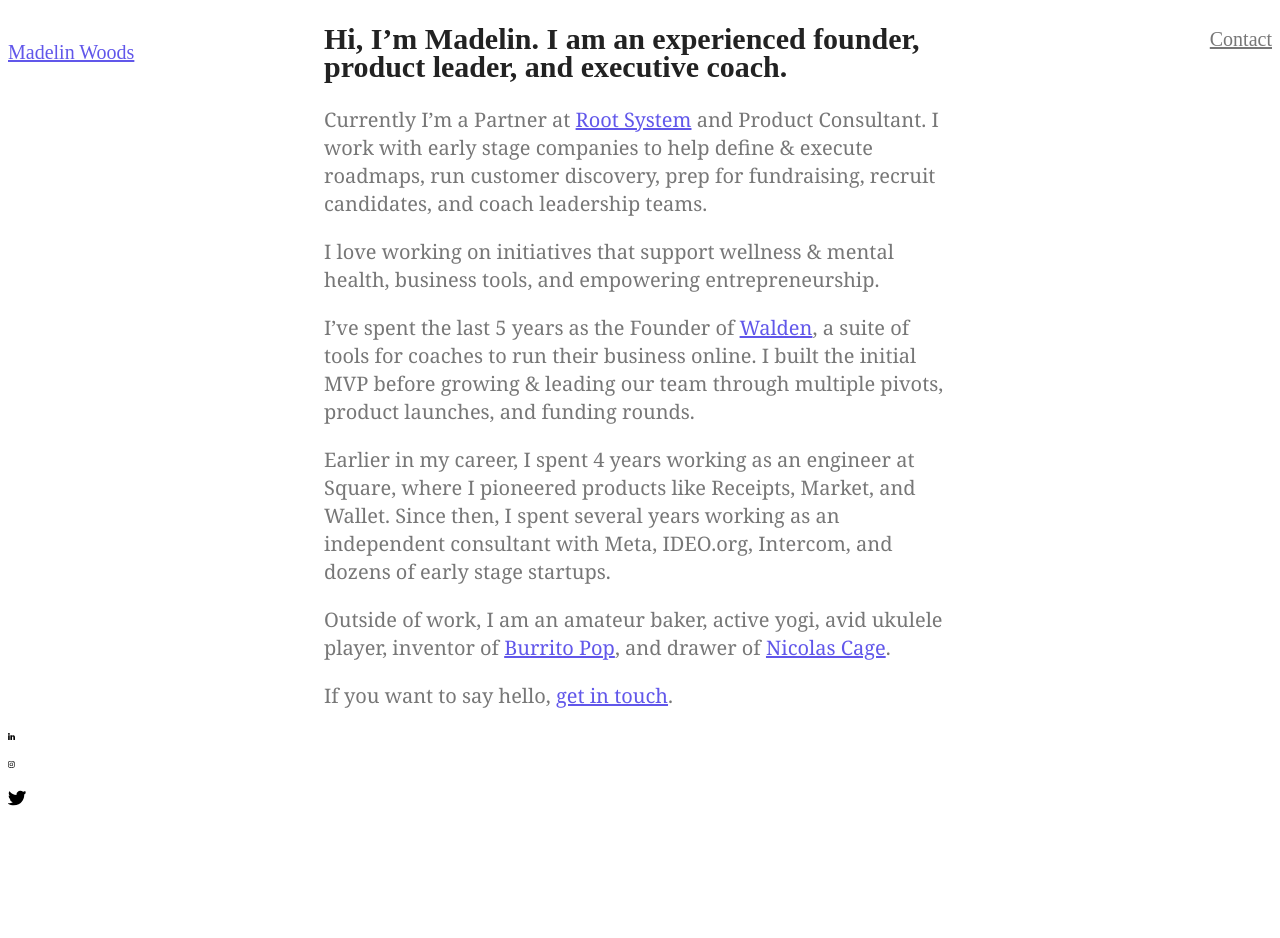
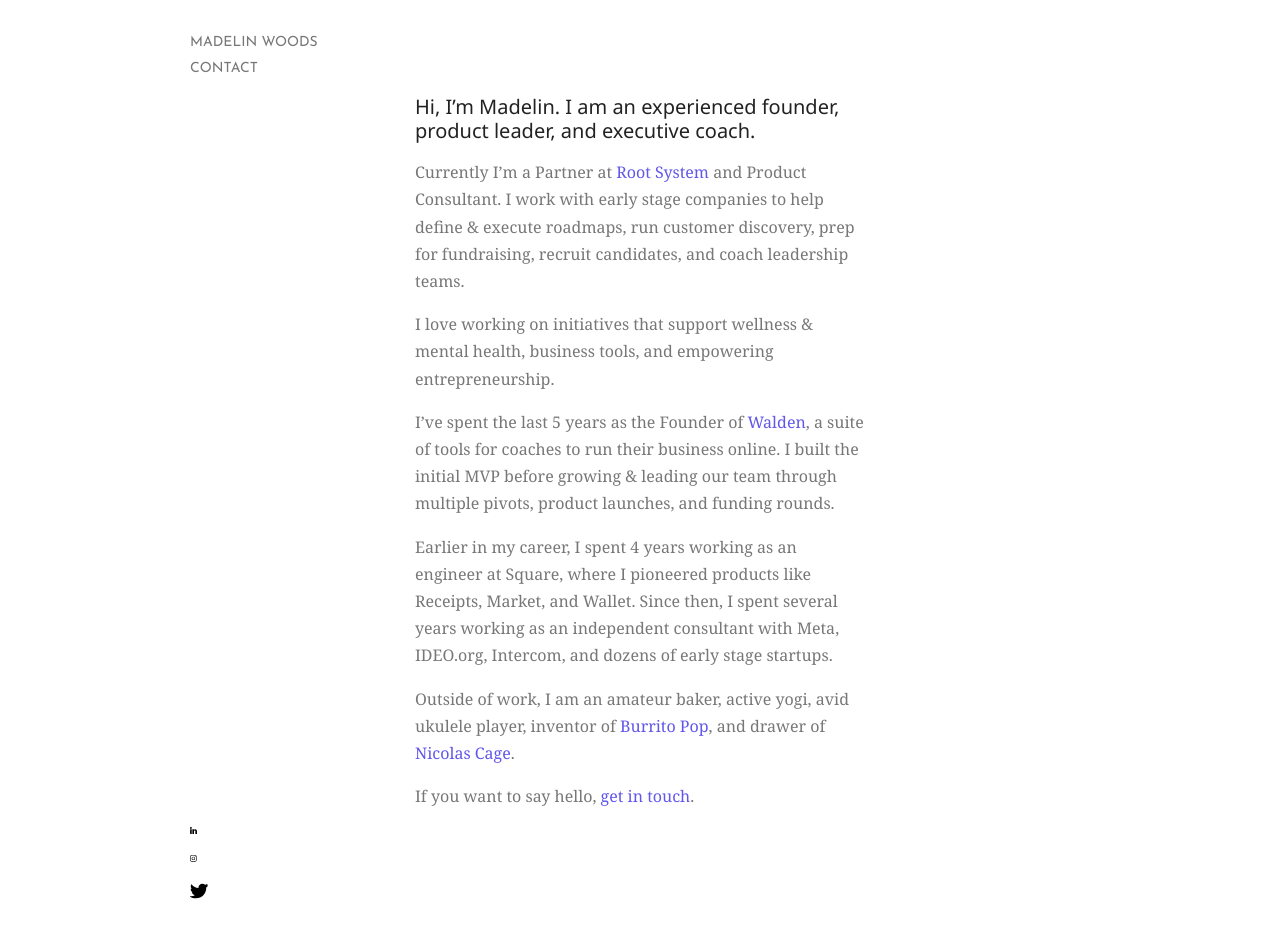
Before and after one commit to madelinw/personal-site, a plain HTML site: page index.html in a window 1280 px wide. Before the commit the page ends 822 px from the top, so only its background shows below. Drawn offline with Linux system fonts and the light colour scheme.

Commit message:
Update index.html

```diff
--- a/index.html
+++ b/index.html
@@ -23,54 +23,75 @@
 
     <link rel="preconnect" href="https://fonts.googleapis.com">
     <link rel="preconnect" href="https://fonts.gstatic.com" crossorigin>
-    <link href="https://fonts.googleapis.com/css2?family=Noto+Sans:ital,wght@0,300;0,400;0,500;0,600;0,700;1,300;1,400;1,500;1,600;1,700&family=Noto+Serif:ital,wght@0,400;0,700;1,400;1,700&display=swap" rel="stylesheet">
+    <link href="https://fonts.googleapis.com/css2?family=Josefin+Sans:ital@0;1&family=Montserrat:ital,wght@0,500;0,700;1,500;1,700&family=Noto+Sans:ital,wght@0,400;0,500;0,700;1,400;1,500;1,700&family=Noto+Serif:ital,wght@0,400;0,700;1,400;1,700&display=swap" rel="stylesheet">
 
     <style type="text/css">
       body {
-        font-family: "Noto Serif, Georgia, sans-serif";
+        font-family: "proxima-nova", "Noto Serif", Georgia, sans-serif;
         color: #777;
-        font-size: 20px;
-        line-height: 1.4em;
+        font-size: 16px;
+        line-height: 1.7em;
         font-style: normal;
         font-weight: 400;
       }
       body a, body a:visited, body a:active {
         color: #6157ea;
+        text-decoration: none;
       }
       body a:hover {
         border-bottom: 1px solid #6157ea;
         border-color: rgba(97,87,234,.2);
       }
 
+      .container {
+        max-width: 900px;
+        margin: 35px auto;
+        padding: 0;
+      }
       nav, header, h2 {
-        font-family: "Noto Sans, Helvetica, sans-serif";
-      }
-
-      .logo {
-        float: left;
-        font-size: 20px;
+        font-family: "Montserat", "Noto Sans", Helvetica, sans-serif;
         font-weight: 400;
       }
 
-      .links {
-        float: right;
+      h2 {
+        font-size: 20px;
+        line-height: 1.2em;
       }
-      .links a, .links a:visited, .links a:active {
-        color: #777
+
+      .header {
+        lign-items: baseline;
+        display: flex;
+        flex-direction: row;
+        flex-wrap: nowrap;
+        justify-content: space-between;
       }
-      .links a:hover {
+
+      .logo, .links {
+        font-size: 14px;
+        font-weight: 400;
+        font-family: 'Josefin Sans', sans-serif;
+        text-transform: uppercase;
+        line-height: 1.2em;
+        font-style: normal;
+      }
+
+      .logo a, .logo a:visited, .logo a:active, .links a, .links a:visited, .links a:active {
+        color: #777;
+        text-decoration: none;
+      }
+      .logo a:hover, .links a:hover {
         color: #222;
-        text-decoration: none;
       }
 
       .main-section {
-        width: 100%;
+        width: auto;
         padding: 0 20px;
         margin: 0 auto;
       }
       @media screen and (min-width: 768px) {
         .main-section {
           width: 50%;
+          max-width: 470px;
           margin: 0 auto;
         }
       }
@@ -79,13 +100,14 @@
   </head>
 
   <body>
+    <div class="container">
       <header>
         <h1 class="logo"><a href="/">Madelin Woods</a></h1>
         <div class="links"><a href="mailto:madelinw@gmail.com" target="_blank">Contact</a></div>
       </header>
 
 
-    <section class="main-section" style="font-family: Noto Serif, Georgia, sans-serif;">
+      <section class="main-section">
         <h2 style="white-space:pre-wrap; color: #222;">Hi, I’m Madelin. I am an experienced founder, product leader, and executive coach.</h2>
         <p style="white-space:pre-wrap;">Currently I’m a Partner at <a href="https://rootsystem.com">Root System</a> and Product Consultant. I work with early stage companies to help define &amp; execute roadmaps, run customer discovery, prep for fundraising, recruit candidates, and coach leadership teams.</p><p class="" style="white-space:pre-wrap;">I love working on initiatives that support wellness &amp; mental health, business tools, and empowering entrepreneurship.</p>
         <p style="white-space:pre-wrap;">I’ve spent the last 5 years as the Founder of <a href="https://waldenapp.com/">Walden</a>, a suite of tools for coaches to run their business online. I built the initial MVP before growing &amp; leading our team through multiple pivots, product launches, and funding rounds.</p>
@@ -122,5 +144,6 @@
           </a>
         </div>
       </footer>
+    </div>
   </body>
 </html>
```
Lines whose indentation alone changed are shown as unchanged.
